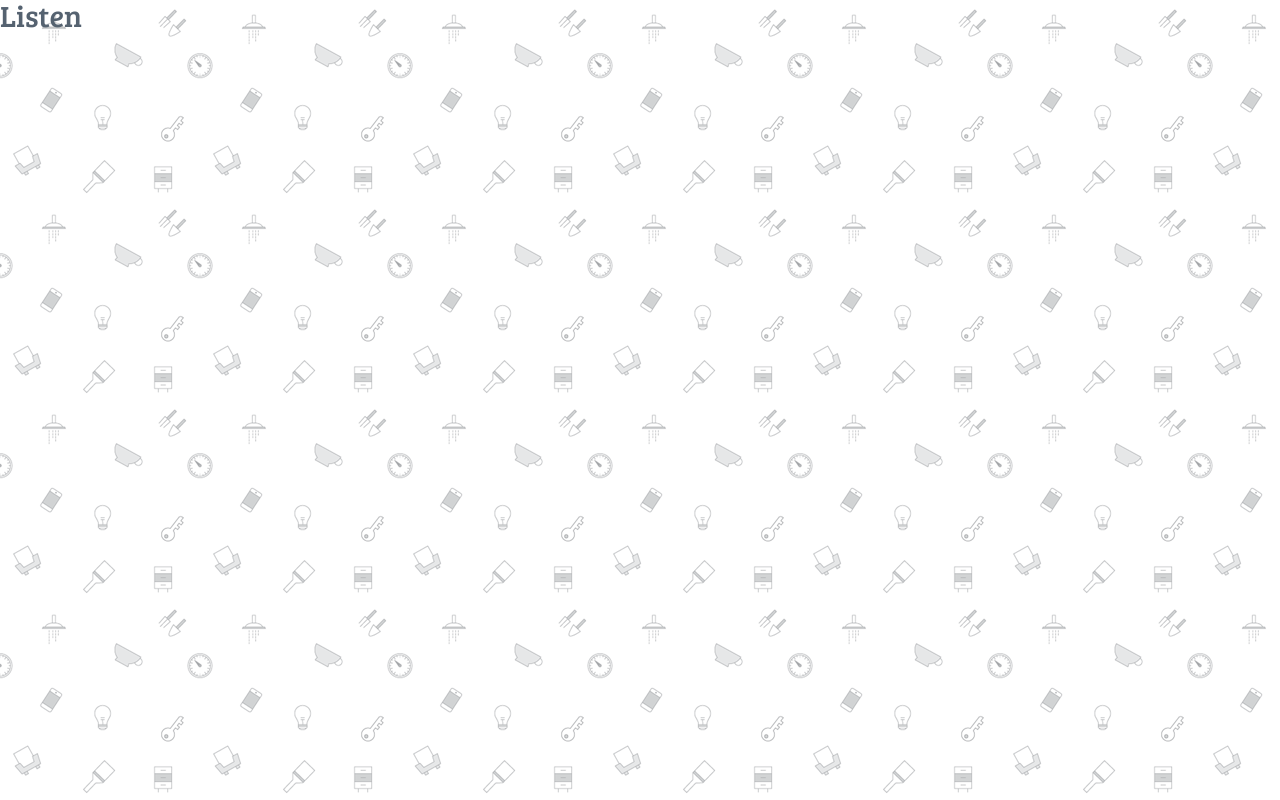
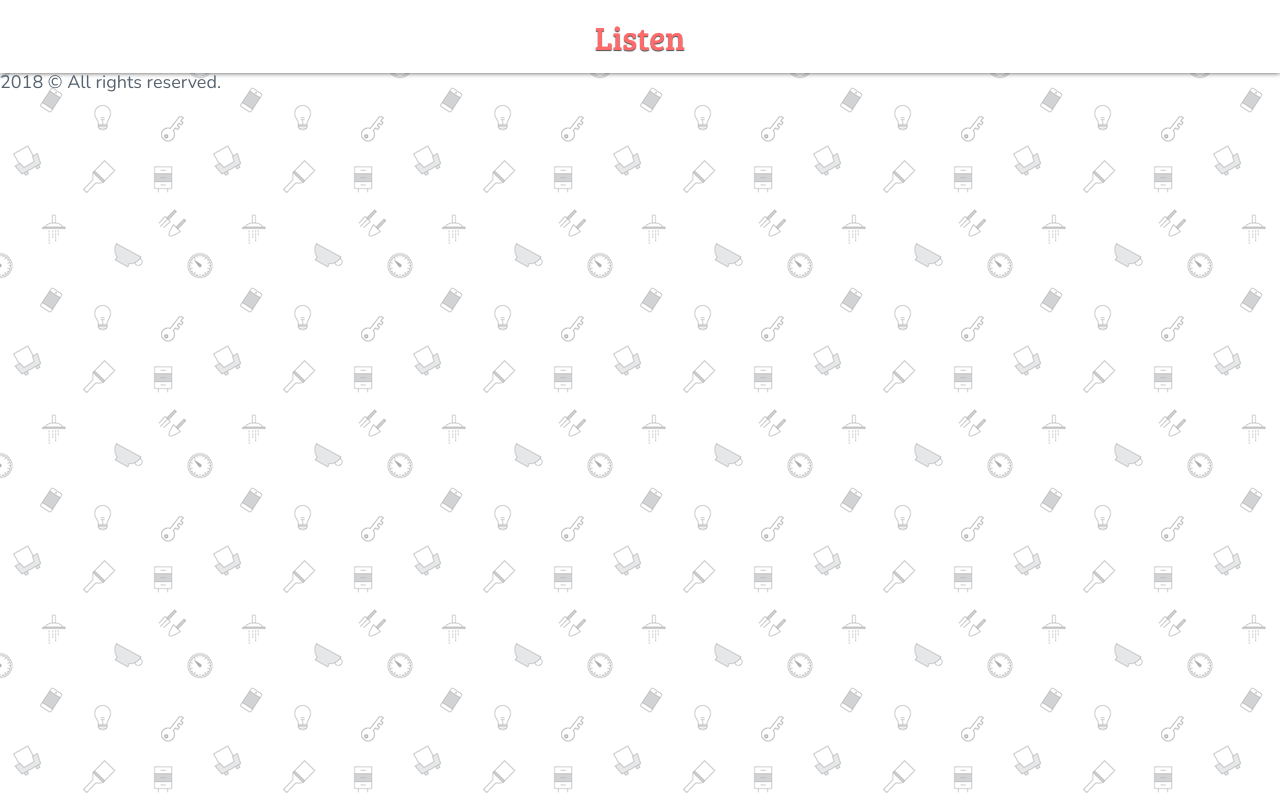
Before and after one commit to joselja/Practica_FrontEnd_Avanzado, a website built with webpack: page src/index.html in a window 1280 px wide. Built offline with nearby package versions, Linux system fonts and the light colour scheme.

Commit message:
Terminamos de maquetar el header de la aplicación

```diff
--- a/src/index.html
+++ b/src/index.html
@@ -7,6 +7,11 @@
     <title>Listen</title>
 </head>
 <body>
-    <h1>Listen</h1>
+    <header class="web-header">
+        <h1 class="web-title">Listen</h1>
+    </header>
+    <footer class="web-footer">
+        2018 &copy; All rights reserved.
+    </footer>
 </body>
 </html>
--- /dev/null
+++ b/src/scss/_header.scss
@@ -0,0 +1,20 @@
+$web-header-bg-color: transparentize(white, 0.2);
+$shadow-color: lighten(black, 30%);
+
+.web-header {
+    background: $web-header-bg-color;
+    text-align: center;
+    padding: 20px 0;
+    box-shadow: 0 0 5px $shadow-color;
+    transition: 0.25s;
+
+    &:hover {
+        background: opacify($web-header-bg-color, 1);
+    }
+
+    .web-title {
+        color: $brand-color;
+        text-shadow: 0 1px 1px $shadow-color;
+    }
+
+}
--- a/src/scss/_variables.scss
+++ b/src/scss/_variables.scss
@@ -8,7 +8,7 @@ $main-font-family: 'Nunito', sans-serif;
 $title-font-family: 'Bree Serif', serif;
 
 // Font sizes
-$font-size-base: 15px;
+$font-size-base: 18px;
 $font-size-small: $font-size-base - 5px;
 $font-size-large: $font-size-base + 5px;
 $font-size-h1: $font-size-base + 15px;
@@ -29,3 +29,4 @@ $color-grandmas-pillow: #C44D58;
 $main-text-color: $color-mightly-slate;
 $links-color: $color-grandmas-pillow;
 $links-hover-color: $color-cheery-pink;
+$brand-color: $color-cheery-pink;
--- a/src/scss/style.scss
+++ b/src/scss/style.scss
@@ -2,3 +2,4 @@
 @import url('https://fonts.googleapis.com/css?family=Bree+Serif|Nunito');
 @import "variables";
 @import "html-tags";
+@import "header";
```
